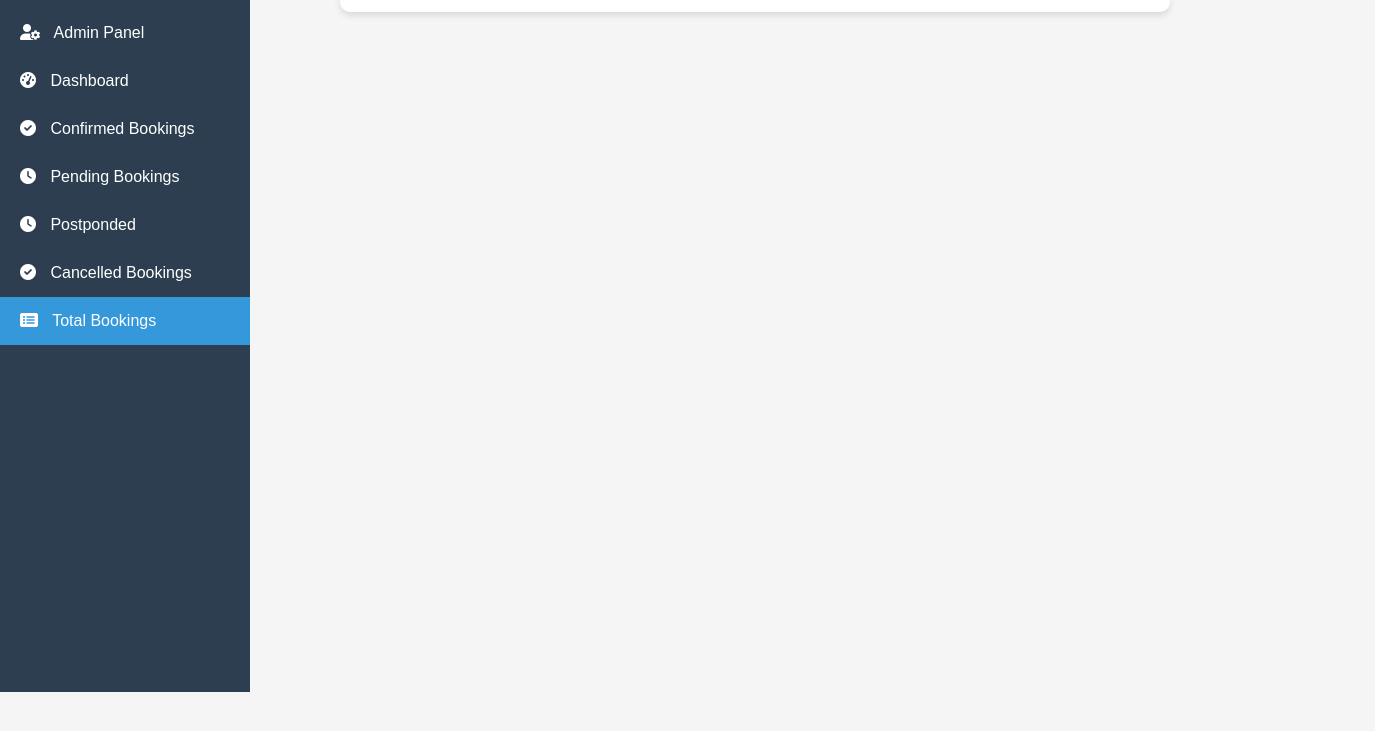
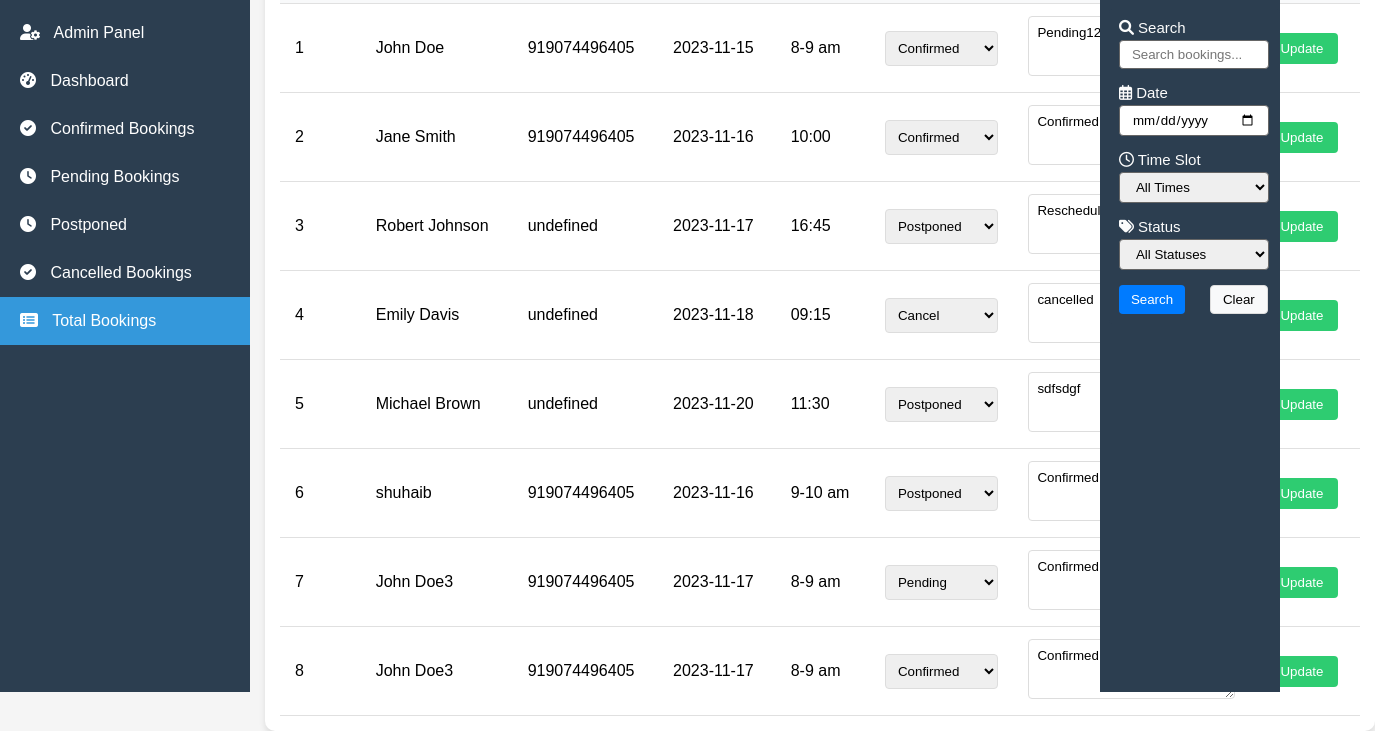
Before and after one commit to Shuhaib88/whatsapp-chat-bot-shuhaib, a website: page dashboard/total.html in a window 1280 px wide. Shown: the part 108-839 px from the top of the page, 1375 px wide, since content can reach past the window. Before the commit the page ends 800 px from the top, so only its background shows below. Drawn offline with nearby package versions, Linux system fonts and the light colour scheme.

Commit message:
total page and stage update

```diff
--- a/dashboard/js/common.js
+++ b/dashboard/js/common.js
@@ -176,12 +176,12 @@ document.addEventListener('DOMContentLoaded', function() {
 
     function updateBooking(id, status, reply) {
         // In a real app, this would be a fetch call to your API
-        console.log(`Updating booking ${id} to status ${status} with reply: ${reply}`);
+        console.log(`Updating booking ${id} to status ${status} with reply: ${reply} , stage :${status}`);
 
         fetch(`/api/bookings/${id}`, {
             method: 'PUT',
             headers: { 'Content-Type': 'application/json' },
-            body: JSON.stringify({ status: status, reply: reply })
+            body: JSON.stringify({ status: status, reply: reply, stage: status }) // <-- Corrected here
         })
         .then(res => {
             if (res.ok) {
--- a/dashboard/json/database.json
+++ b/dashboard/json/database.json
@@ -7,7 +7,45 @@
       "date": "2023-11-15",
       "time": "8-9 am",
       "status": "Confirmed",
-      "reply": "Confirmed by shuhaib"
+      "stage": "Confirmed",
+      "reply": "Pending123"
+    },
+    {
+      "id": 2,
+      "name": "Jane Smith",
+      "phone_no": "919074496405",
+      "date": "2023-11-16",
+      "time": "10:00",
+      "status": "Confirmed",
+      "stage": "",
+      "reply": "Confirmed by admin"
+    },
+    {
+      "id": 3,
+      "name": "Robert Johnson",
+      "date": "2023-11-17",
+      "time": "16:45",
+      "status": "Postponed",
+      "stage": "",
+      "reply": "Rescheduled for next week"
+    },
+    {
+      "id": 4,
+      "name": "Emily Davis",
+      "date": "2023-11-18",
+      "time": "09:15",
+      "status": "Cancel",
+      "stage": "",
+      "reply": "cancelled"
+    },
+    {
+      "id": 5,
+      "name": "Michael Brown",
+      "date": "2023-11-20",
+      "time": "11:30",
+      "status": "Postponed",
+      "stage": "",
+      "reply": "sdfsdgf"
     },
     {
       "id": 6,
@@ -16,6 +54,7 @@
       "date": "2023-11-16",
       "time": "9-10 am",
       "status": "Postponed",
+      "stage": "",
       "reply": "Confirmed by shuhaib"
     },
     {
@@ -25,52 +64,18 @@
       "date": "2023-11-17",
       "time": "8-9 am",
       "status": "Pending",
+      "stage": "",
       "reply": "Confirmed by shuhaib"
     },
     {
-      "id": 7,
+      "id": 8,
       "name": "John Doe3",
       "phone_no": "919074496405",
       "date": "2023-11-17",
       "time": "8-9 am",
       "status": "Confirmed",
+      "stage": "",
       "reply": "Confirmed by shuhaib"
-    },
-    {
-      "id": 2,
-      "name": "Jane Smith",
-      "phone_no": "919074496405",
-      "date": "2023-11-16",
-      "time": "10:00",
-      "status": "Pending",
-      "reply": "Confirmed by admin"
-    },
-    {
-      "id": 3,
-      "name": "Robert Johnson",
-      "date": "2023-11-17",
-      "time": "16:45",
-      "status": "Postponed",
-      "reply": "Rescheduled for next week"
-    },
-    {
-      "id": 4,
-      "name": "Emily Davis",
-      "date": "2023-11-18",
-      "time": "09:15",
-      "status": "Cancel",
-      "reply": "cancelled"
-    },
-    {
-      "id": 5,
-      "name": "Michael Brown",
-      "date": "2023-11-20",
-      "time": "11:30",
-      "status": "Postponed",
-      "reply": "sdfsdgf",
-      "additionalField": "Additional Value",
-      "newKey": "newValue",
-      "isPremium": true
     }
   ]
 }
--- a/dashboard/total.html
+++ b/dashboard/total.html
@@ -4,15 +4,21 @@
         <meta charset="UTF-8" />
         <meta name="viewport" content="width=device-width, initial-scale=1.0" />
         <title>Total Bookings</title>
-        <link rel="stylesheet" href="css/total.css" />
+        <link rel="stylesheet" href="css/pending.css" />
         <link
             rel="stylesheet"
             href="https://cdnjs.cloudflare.com/ajax/libs/font-awesome/6.0.0-beta3/css/all.min.css"
         />
+
+        <!-- Add jQuery and jQuery UI for datepicker -->
+        <link rel="stylesheet" href="https://code.jquery.com/ui/1.12.1/themes/base/jquery-ui.css">
+        <script src="https://code.jquery.com/jquery-3.6.0.min.js"></script>
+        <script src="https://code.jquery.com/ui/1.12.1/jquery-ui.js"></script>
+
     </head>
     <body>
         <!-- Vertical Navbar -->
-        <nav class="navbar">
+        <nav class="navbar1">
             <div class="navbar-header">
                 <h2><i class="fas fa-hotel"></i> Booking System</h2>
             </div>
@@ -30,7 +36,7 @@
                     <i class="fas fa-clock"></i> Pending Bookings
                 </li>
                 <li onclick="window.location.href='postponded.html'; setActive(this)">
-                    <i class="fas fa-clock"></i> Postponded
+                    <i class="fas fa-clock"></i> Postponed
                 </li>
                 <li onclick="window.location.href='cancelled.html'; setActive(this)">
                     <i class="fas fa-check-circle"></i> Cancelled Bookings
@@ -44,7 +50,7 @@
         <!-- Main Content -->
         <div class="main-content">
             <div class="dashboard-header">
-                <h1><i class="fas fa-clock"></i> Total Bookings</h1>
+                <h1><i class="textPending fas fa-clock"></i> Total Bookings</h1>
             </div>
 
             <!-- Pending Bookings Table -->
@@ -54,6 +60,7 @@
                         <tr>
                             <th>SL No</th>
                             <th>Name</th>
+                            <th>Phone No</th>
                             <th>Date</th>
                             <th>Time</th>
                             <th>Status</th>
@@ -62,16 +69,71 @@
                         </tr>
                     </thead>
                     <tbody>
-                        <!-- Sample data rows - in a real app, this would come from a database -->
-                        <tr>
-
-                        </tr>
-                        <!-- More rows would be added dynamically in a real app -->
+                        <!-- Data will be inserted here by JavaScript -->
                     </tbody>
                 </table>
             </div>
         </div>
 
+        <!-- filtering Navbar -->
+        <nav class="navbar2 right-navbar">
+            <div class="navbar-header">
+                <h2><i class="fas fa-hotel"></i> Filter Data </h2>
+            </div>
+
+            <div class="navbar-filters">
+
+                <!-- Text Filter -->
+                <div class="filter-box">
+                    <label for="text-filter"><i class="fas fa-search"></i> Search</label>
+                    <input type="text" id="text-filter" class="form-control" placeholder="Search bookings...">
+                </div>
+
+                <!-- Date Filter -->
+                <div class="filter-box">
+                    <label for="date-filter"><i class="far fa-calendar-alt"></i> Date</label>
+                    <input type="date" id="date-filter" class="form-control">
+                </div>
+
+                <!-- Time Interval Filter -->
+                <div class="filter-box">
+                    <label for="time-filter"><i class="far fa-clock"></i> Time Slot</label>
+                    <select id="time-filter" class="form-control">
+                        <option value="">All Times</option>
+                        <option value="8-9">8:00 AM - 9:00 AM</option>
+                        <option value="9-10">9:00 AM - 10:00 AM</option>
+                        <option value="10-11">10:00 AM - 11:00 AM</option>
+                        <option value="11-12">11:00 AM - 12:00 PM</option>
+                        <option value="12-13">12:00 PM - 1:00 PM</option>
+                        <option value="13-14">1:00 PM - 2:00 PM</option>
+                        <option value="14-15">2:00 PM - 3:00 PM</option>
+                        <option value="15-16">3:00 PM - 4:00 PM</option>
+                        <option value="16-17">4:00 PM - 5:00 PM</option>
+                    </select>
+                </div>
+
+                <!-- Status Filter -->
+                <div class="filter-box">
+                    <label for="status-filter"><i class="fas fa-tags"></i> Status</label>
+                    <select id="status-filter" class="form-control">
+                        <option value="">All Statuses</option>
+                        <option value="Pending">Pending</option>
+                        <option value="Confirmed">Confirmed</option>
+                        <option value="Postponed">Postponed</option>
+                        <option value="Cancel">Cancel</option>
+                        <option value="Complete">Complete</option>
+                        <option value="Not Arrived">Not Arrived</option>
+                    </select>
+                </div>
+
+                <!-- Apply/Clear Buttons -->
+                <div class="filter-actions">
+                    <button class="btn btn-primary apply-filters">Search</button>
+                    <button class="btn btn-default clear-filters">Clear</button>
+                </div>
+            </div>
+        </nav>
+
         <script src="js/common.js"></script>
     </body>
 </html>
--- a/index.js
+++ b/index.js
@@ -23,7 +23,7 @@ app.get('/api/bookings', (req, res) => {
 
 app.put('/api/bookings/:id', (req, res) => {
     const id = parseInt(req.params.id);
-    const { status, reply } = req.body;
+    const { status, reply, stage } = req.body;
 
     const data = JSON.parse(fs.readFileSync(dbPath, 'utf8'));
     const index = data.bookings.findIndex(b => b.id === id);
@@ -32,6 +32,7 @@ app.put('/api/bookings/:id', (req, res) => {
 
     data.bookings[index].status = status;
     data.bookings[index].reply = reply;
+    data.bookings[index].stage = stage;
 
     fs.writeFileSync(dbPath, JSON.stringify(data, null, 2));
     res.send('Updated');
```
Also changed, not shown: dashboard/pending.html (+1 -0 lines).
